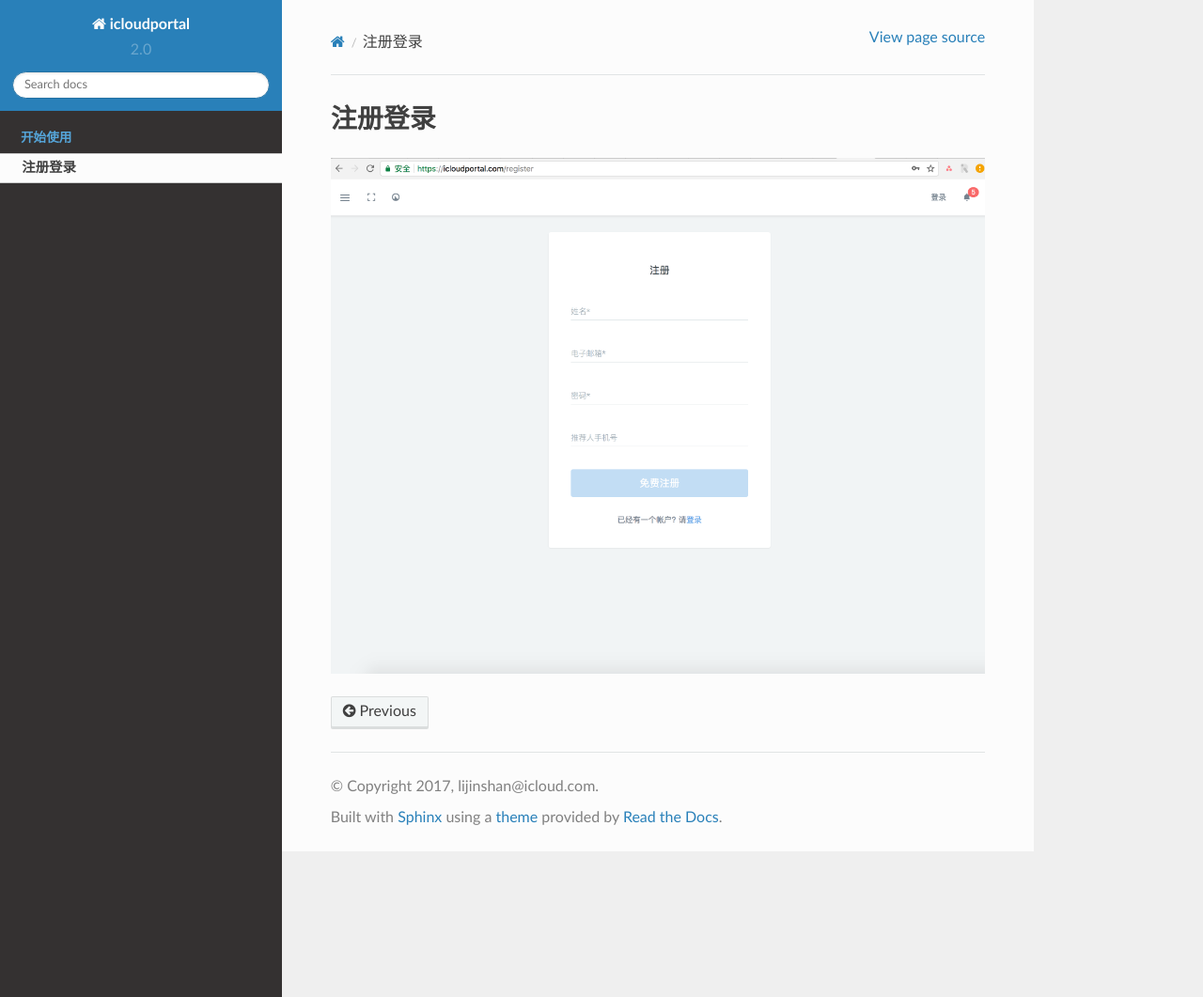
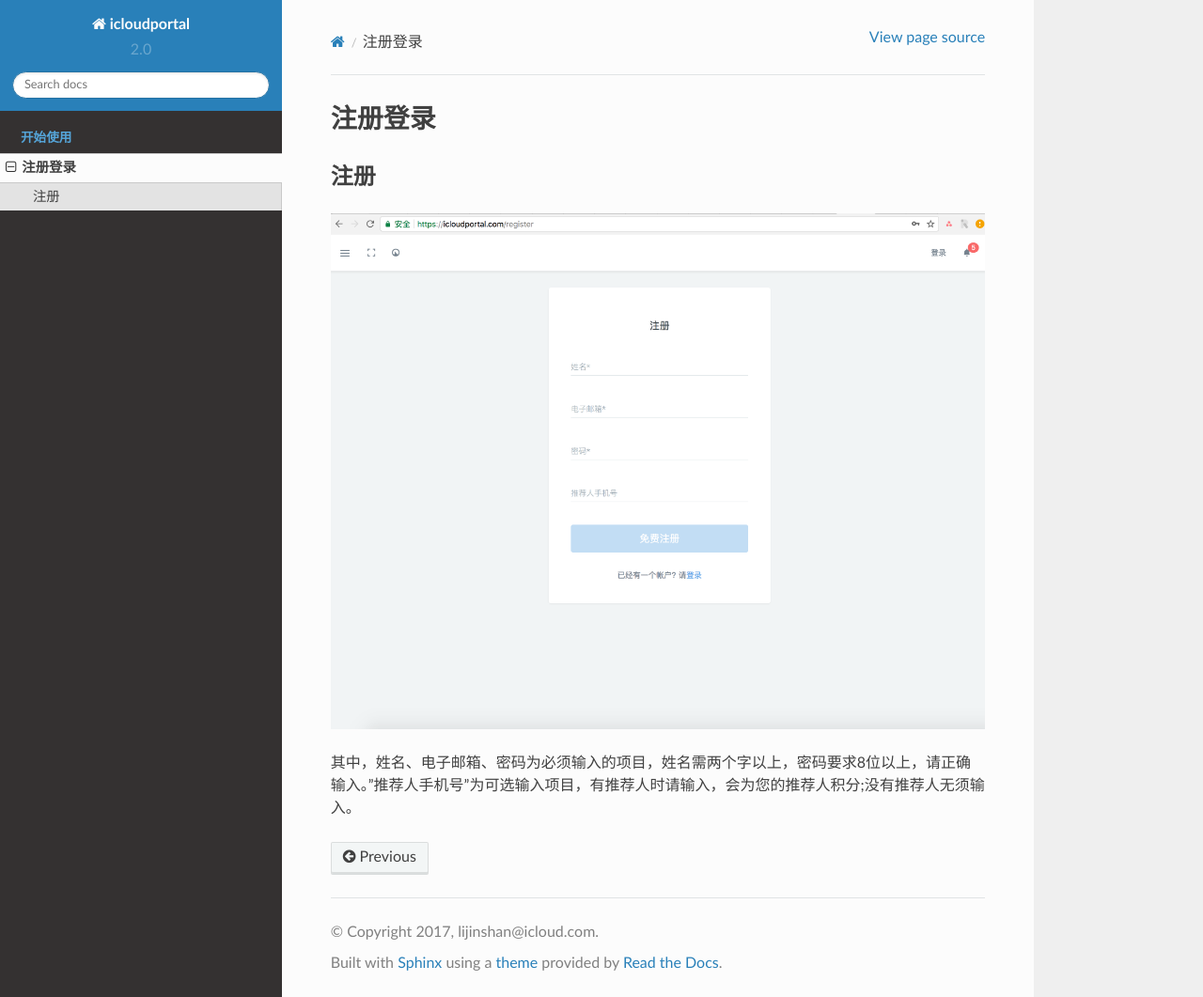
Before and after one commit to jacky-cyber/icloudportal, a Sphinx documentation site: the page built from docs/signupsignin.rst, in a window 1280 px wide and 1061 px high. Shown: the whole window at 94% size. Built offline with Sphinx 7.4.7 and the Read the Docs theme 2.0.0, drawn with Linux system fonts in a browser that asks for light colours.

Commit message:
更新注册提示

```diff
--- a/docs/signupsignin.rst
+++ b/docs/signupsignin.rst
@@ -3,4 +3,9 @@
 注册登录
 ============
 
+注册
+----------------------
+
 .. image:: _static/images/signup.png
+
+其中，姓名、电子邮箱、密码为必须输入的项目，姓名需两个字以上，密码要求8位以上，请正确输入。"推荐人手机号"为可选输入项目，有推荐人时请输入，会为您的推荐人积分;没有推荐人无须输入。
```
